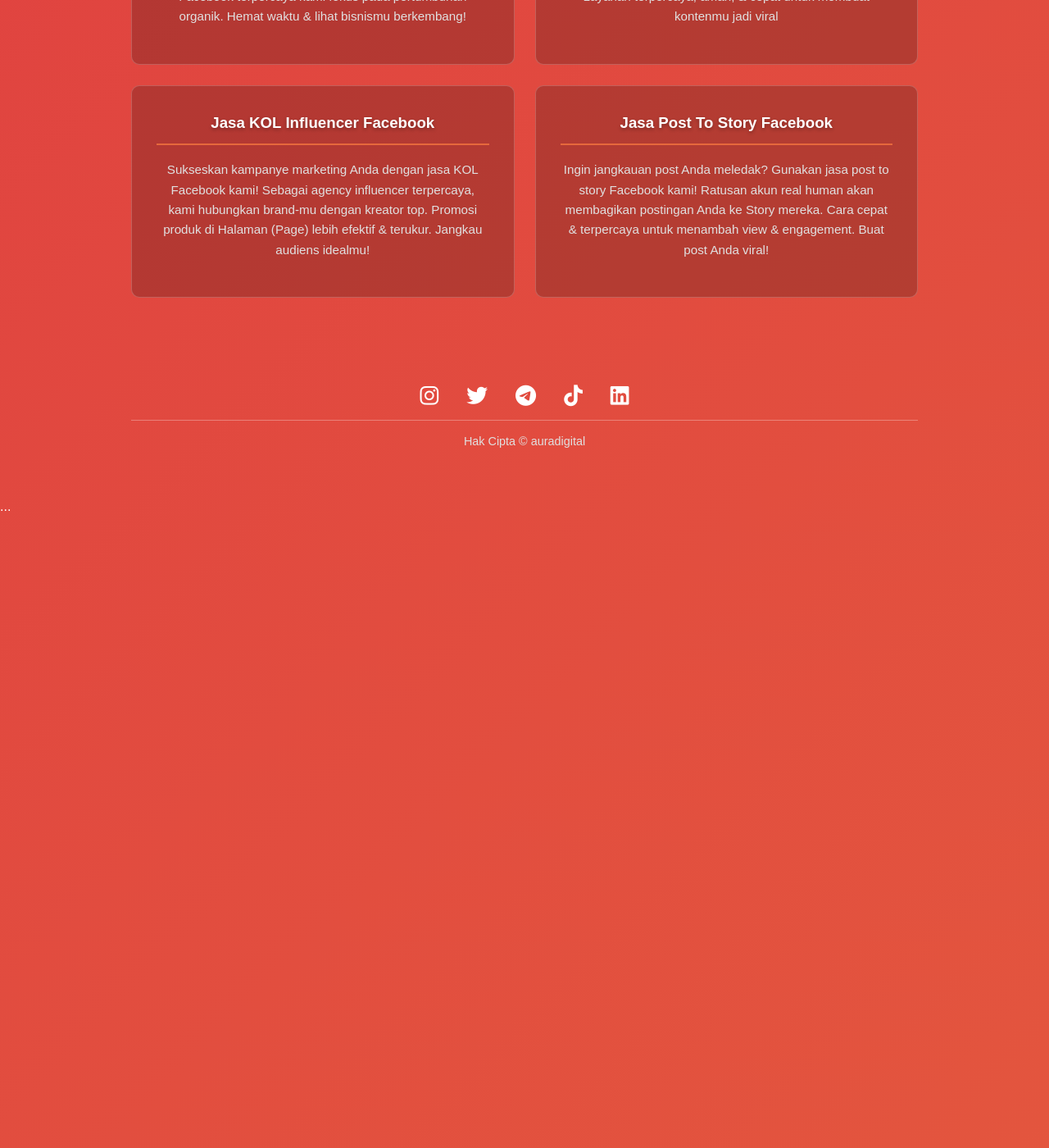
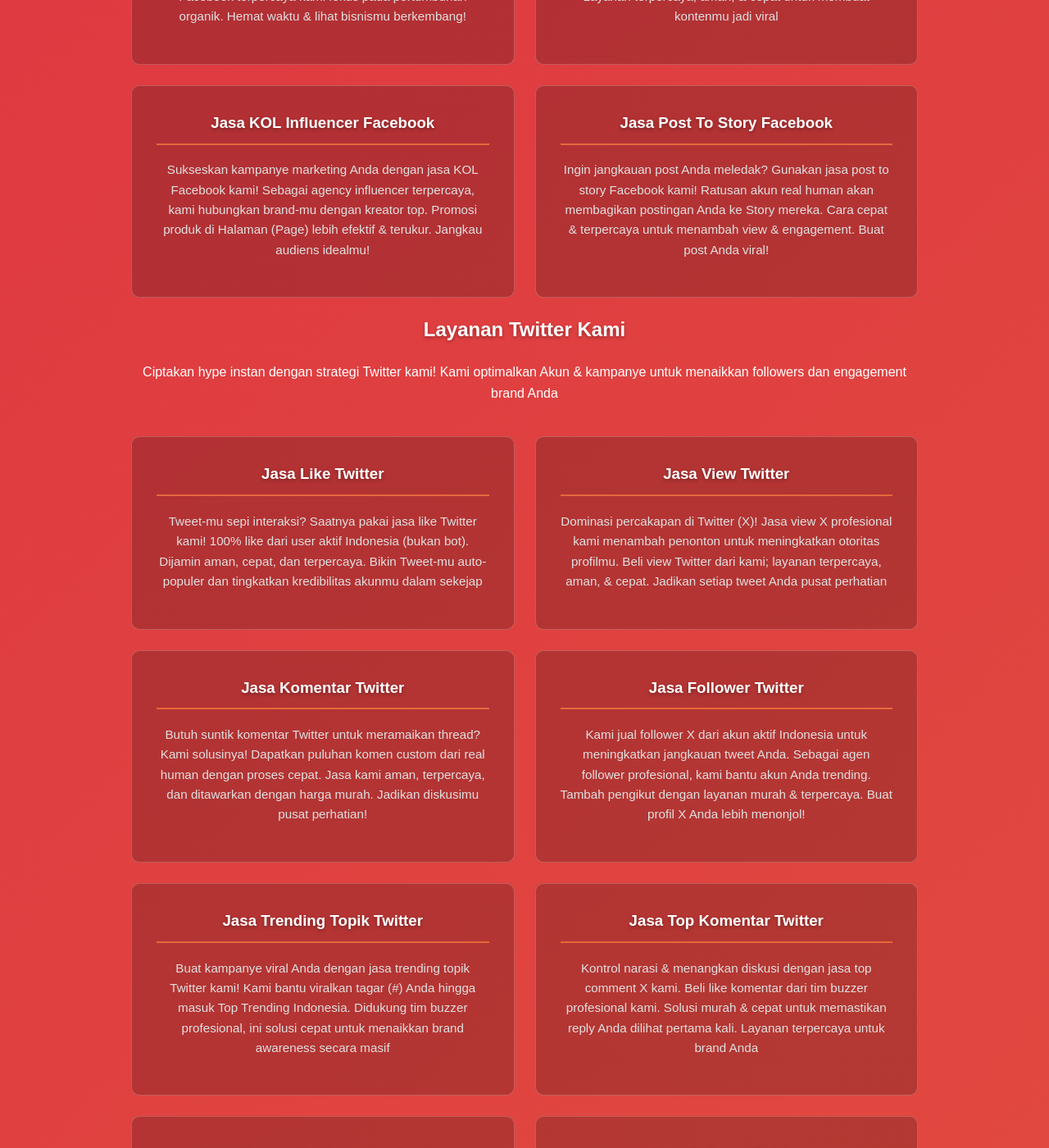
Before and after one commit to AzkaAtta/azkaatta.github.io, a Jekyll site: the page built from layanan.html, in a window 1280 px wide and 1400 px high, scrolled down 8300 px. Shown: the whole window at 82% size. Built offline with Jekyll 4.4.1, drawn with Linux system fonts in a browser that asks for light colours; some of the changed text lies outside the part shown.

Commit message:
Update layanan.html

```diff
--- a/layanan.html
+++ b/layanan.html
@@ -318,3 +318,81 @@
       <p>Ingin jangkauan post Anda meledak? Gunakan jasa post to story Facebook kami! Ratusan akun real human akan membagikan postingan Anda ke Story mereka. Cara cepat & terpercaya untuk menambah view & engagement. Buat post Anda viral!</p>
     </div>
   </div>
+
+         <div class="page-content">
+  <h2 style="text-align: center;">Layanan Twitter Kami</h2>
+  <p style="text-align: center;">Ciptakan hype instan dengan strategi Twitter kami! Kami optimalkan Akun & kampanye untuk menaikkan followers dan engagement brand Anda</p>
+
+  <div class="service-grid">
+    <div class="service-card">
+      <h3>Jasa Like Twitter</h3>
+      <p>Tweet-mu sepi interaksi? Saatnya pakai jasa like Twitter kami! 100% like dari user aktif Indonesia (bukan bot). Dijamin aman, cepat, dan terpercaya. Bikin Tweet-mu auto-populer dan tingkatkan kredibilitas akunmu dalam sekejap</p>
+    </div>
+
+    <div class="service-card">
+      <h3>Jasa View Twitter</h3>
+      <p>Dominasi percakapan di Twitter (X)! Jasa view X profesional kami menambah penonton untuk meningkatkan otoritas profilmu. Beli view Twitter dari kami; layanan terpercaya, aman, & cepat. Jadikan setiap tweet Anda pusat perhatian</p>
+    </div>
+
+    <div class="service-card">
+      <h3>Jasa Komentar Twitter</h3>
+      <p>Butuh suntik komentar Twitter untuk meramaikan thread? Kami solusinya! Dapatkan puluhan komen custom dari real human dengan proses cepat. Jasa kami aman, terpercaya, dan ditawarkan dengan harga murah. Jadikan diskusimu pusat perhatian!</p>
+    </div>
+
+    <div class="service-card">
+      <h3>Jasa Follower Twitter</h3>
+      <p>Kami jual follower X dari akun aktif Indonesia untuk meningkatkan jangkauan tweet Anda. Sebagai agen follower profesional, kami bantu akun Anda trending. Tambah pengikut dengan layanan murah & terpercaya. Buat profil X Anda lebih menonjol!</p>
+    </div>
+
+    <div class="service-card">
+      <h3>Jasa Trending Topik Twitter</h3>
+      <p>Buat kampanye viral Anda dengan jasa trending topik Twitter kami! Kami bantu viralkan tagar (#) Anda hingga masuk Top Trending Indonesia. Didukung tim buzzer profesional, ini solusi cepat untuk menaikkan brand awareness secara masif</p>
+    </div>
+
+    <div class="service-card">
+      <h3>Jasa Top Komentar Twitter</h3>
+      <p>Kontrol narasi & menangkan diskusi dengan jasa top comment X kami. Beli like komentar dari tim buzzer profesional kami. Solusi murah & cepat untuk memastikan reply Anda dilihat pertama kali. Layanan terpercaya untuk brand Anda</p>
+    </div>
+
+
+	<div class="service-card">
+      <h3>Jasa Komen Ke Komentar Twitter</h3>
+      <p>Lebih dari sekadar komen. Kami sediakan balasan komentar Twitter untuk ciptakan diskusi multi-layer. Pancing engagement organik dengan thread yang hidup dari akun aktif Indonesia. Solusi aman, cepat, & terpercaya untuk brand Anda</p>
+    </div>
+
+
+	<div class="service-card">
+      <h3>Jasa Retweet Twitter</h3>
+      <p>Aktifkan mesin viral untuk Tweet Anda. Beli retweet X dari kami dan dapatkan impresi tinggi dalam sekejap. Ini cara cepat membuat tweet viral & jadi perbincangan. Layanan retweet murah, aman, serta terpercaya untuk hasil maksimal</p>
+    </div>
+
+
+	<div class="service-card">
+      <h3>Jasa Share Twitter</h3>
+      <p>Butuh jasa promosi Twitter yang efektif? Layanan viralisasi kami siap bantu sebarkan tweet Anda ke target pasar yang tepat. Beli share dengan harga murah dari jasa terpercaya. Solusi profesional untuk kampanye brand Anda</p>
+    </div>
+
+
+	<div class="service-card">
+      <h3>Jasa Save/Favorite Twitter</h3>
+      <p>Ubah Tweet Anda jadi konten evergreen! Jasa bookmark Twitter kami menunjukkan nilai konten Anda pada algoritma. Ribuan 'save' dari akun real akan meningkatkan jangkauan organik. Solusi aman & terpercaya untuk impresi jangka panjang</p>
+    </div>
+
+
+	<div class="service-card">
+      <h3>Jasa fyp Twitter</h3>
+      <p>Buka kunci algoritma 'For You' di X! Jasa FYP Twitter kami mengirim sinyal masif ke platform. Paket interaksi lengkap (like, reply, RT) agar tweet direkomendasikan. Solusi terpercaya & aman untuk jangkauan yang meledak</p>
+    </div>
+
+
+	<div class="service-card">
+      <h3>Jasa KOL Influencer Twitter</h3>
+	  <p>Temukan KOL yang tepat untuk brand Anda di Twitter (X). Sebagai agency KOL Twitter terpercaya, kami koneksikan Anda dengan kreator tertarget. Strategi efektif untuk menjangkau niche market & meningkatkan penjualan. Layanan profesional dan terukur</p>
+    </div>
+
+
+	<div class="service-card">
+      <h3>Jasa Airdrop Conect Twitter</h3>
+      <p>Untuk para pemburu airdrop! Jasa garap airdrop kami siap bantu connect Twitter & selesaikan semua social task. Ratusan akun Twitter real untuk maksimalkan reward. Solusi terpercaya & aman untuk klaim token & NFT Anda</p>
+    </div>
+  </div>
```
